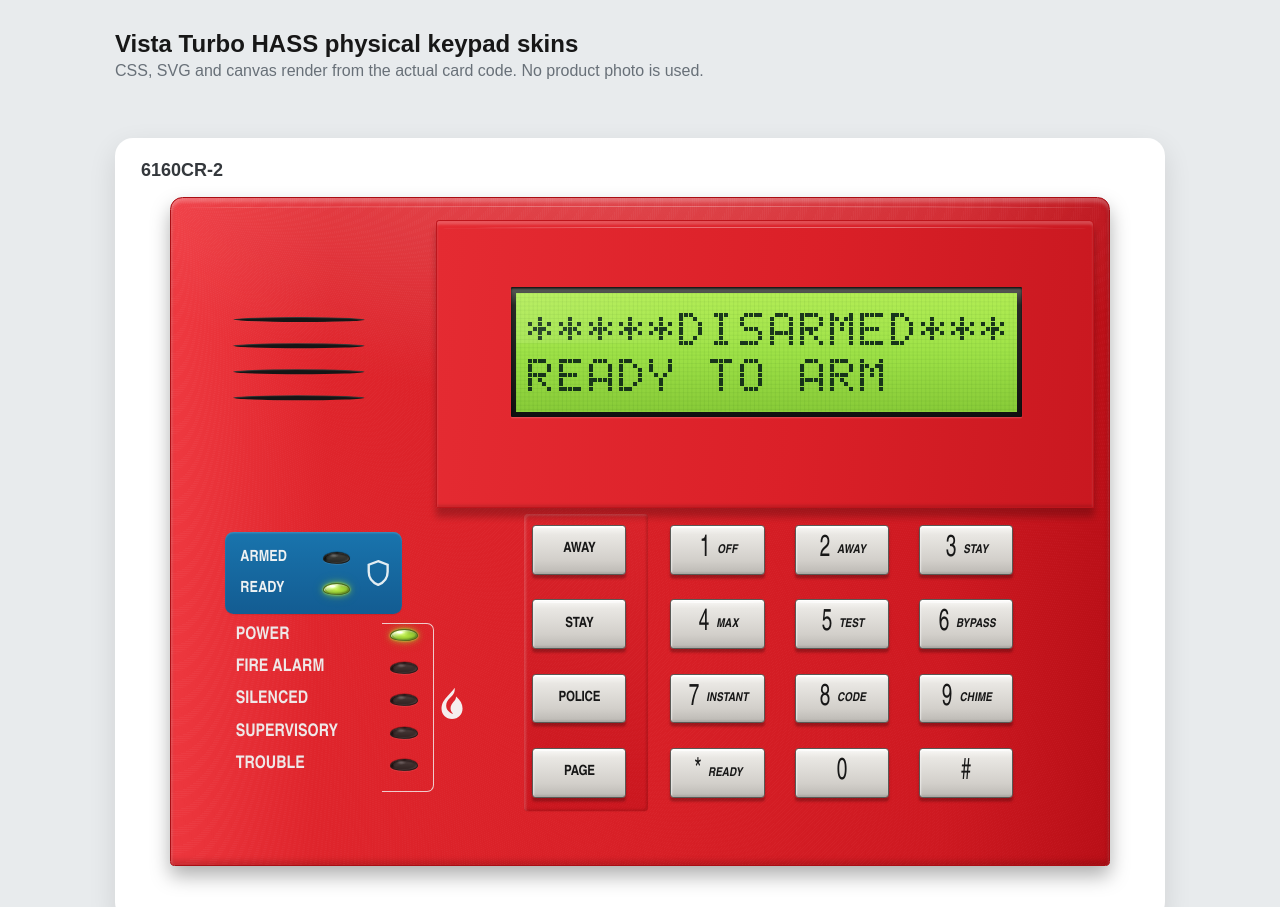
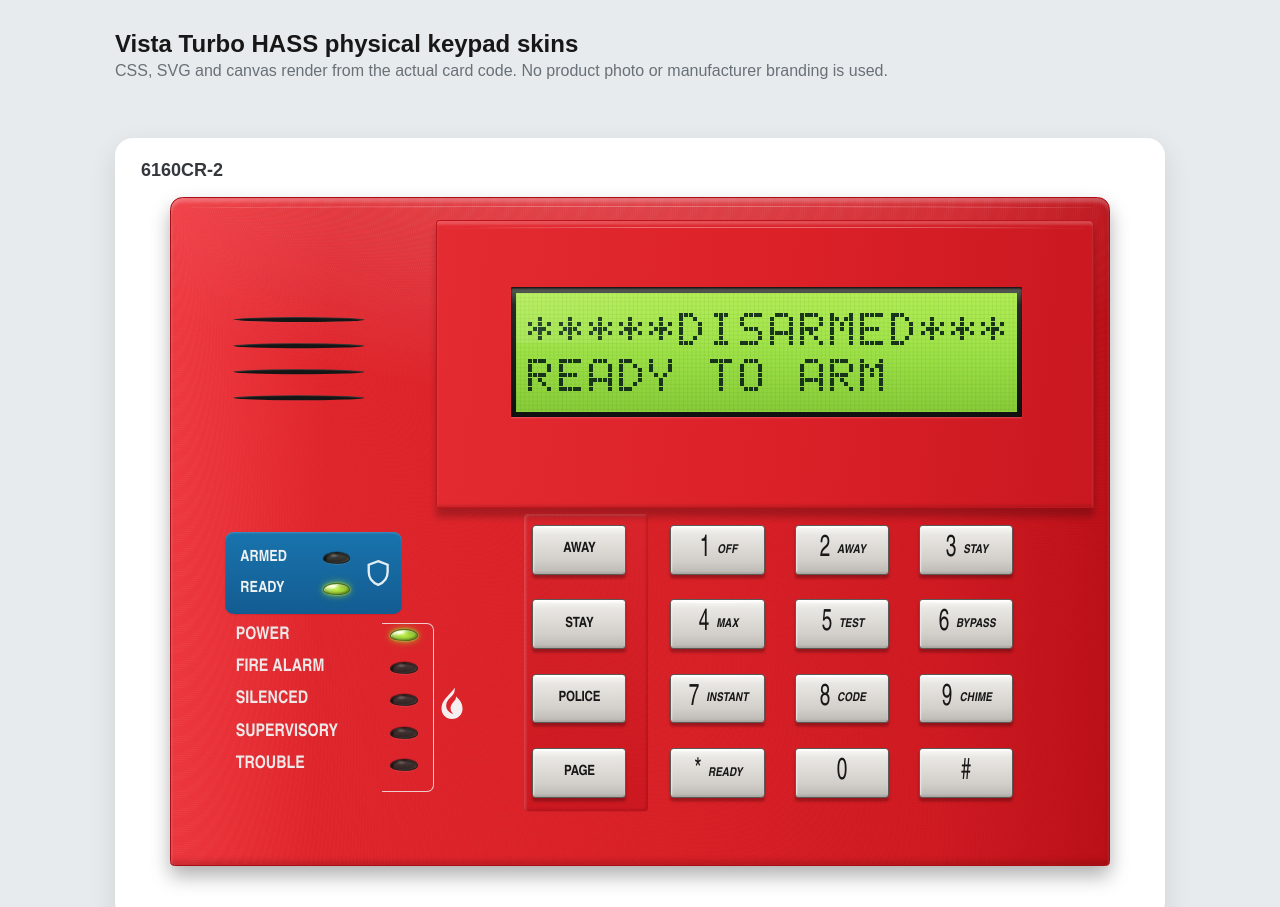
Before and after one commit to wtc-brycel/vistaturbo-hass, a plain HTML site: page frontend/demo.html in a window 1280 px wide. Shown: the top 907 px of the page. Drawn offline with Linux system fonts and the light colour scheme.

Commit message:
Refresh unbranded keypad preview

```diff
--- a/frontend/demo.html
+++ b/frontend/demo.html
@@ -2,7 +2,7 @@
 <html>
 <head>
 <meta charset="utf-8">
-<title>Vista Keypad Card v0.3.0</title>
+<title>Vista Keypad Card v0.3.1</title>
 <style>
   :root{--primary-text-color:#111;--secondary-text-color:#667;--ha-card-background:#fff;--card-background-color:#fff}
   *{box-sizing:border-box}
@@ -16,7 +16,7 @@
 </head>
 <body>
 <div class="stack">
-  <div><h1>Vista Turbo HASS physical keypad skins</h1><p>CSS, SVG and canvas render from the actual card code. No product photo is used.</p></div>
+  <div><h1>Vista Turbo HASS physical keypad skins</h1><p>CSS, SVG and canvas render from the actual card code. No product photo or manufacturer branding is used.</p></div>
   <section class="panel"><h2>6160CR-2</h2><vista-keypad-card id="cr2"></vista-keypad-card></section>
   <section class="panel"><h2>6160</h2><vista-keypad-card id="k6160"></vista-keypad-card></section>
 </div>
```
